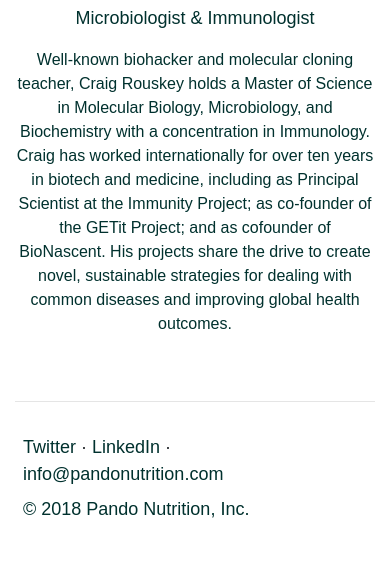
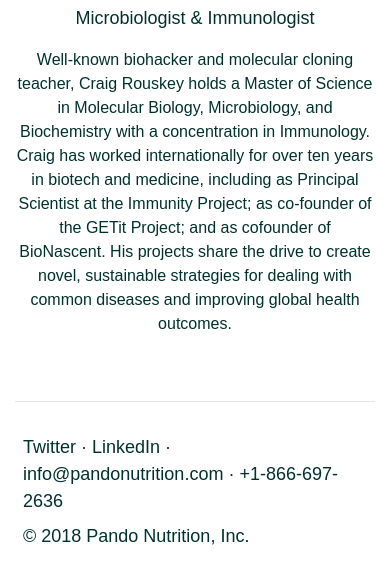
Before and after one commit to dmanofsky/pandositev04, a website: page public/index.html in a window 390 px wide. Shown: the part 4831-5415 px from the top of the page. Drawn offline with Linux system fonts and the light colour scheme; a web font is replaced by a local one.

Commit message:
phone added

```diff
--- a/public/index.html
+++ b/public/index.html
@@ -173,7 +173,7 @@
         <!-- footer -->
         <footer id="contact">
             <div class="container mb-5">
-                <p class="float-right m-2"><a class="text-tertiary" href="https://twitter.com/pandonutrition">Twitter</a> · <a class="text-tertiary" href="https://www.linkedin.com/company/pando-nutrition/">LinkedIn</a> · <a class="text-tertiary" href="mailto:info@pandonutrition.com">info@pandonutrition.com</a></p>
+                <p class="float-right m-2"><a class="text-tertiary" href="https://twitter.com/pandonutrition">Twitter</a> · <a class="text-tertiary" href="https://www.linkedin.com/company/pando-nutrition/">LinkedIn</a> · <a class="text-tertiary" href="mailto:info@pandonutrition.com">info@pandonutrition.com</a> · <a class="text-tertiary" href="tel:+1-866-697-2636">+1-866-697-2636</a></p>
                 <p class="text-tertiary m-2">© 2018 Pando Nutrition, Inc.</p>
             </div>
         </footer>
```
Also changed, not shown: src/index.html (+1 -1 lines), 1 other file.
